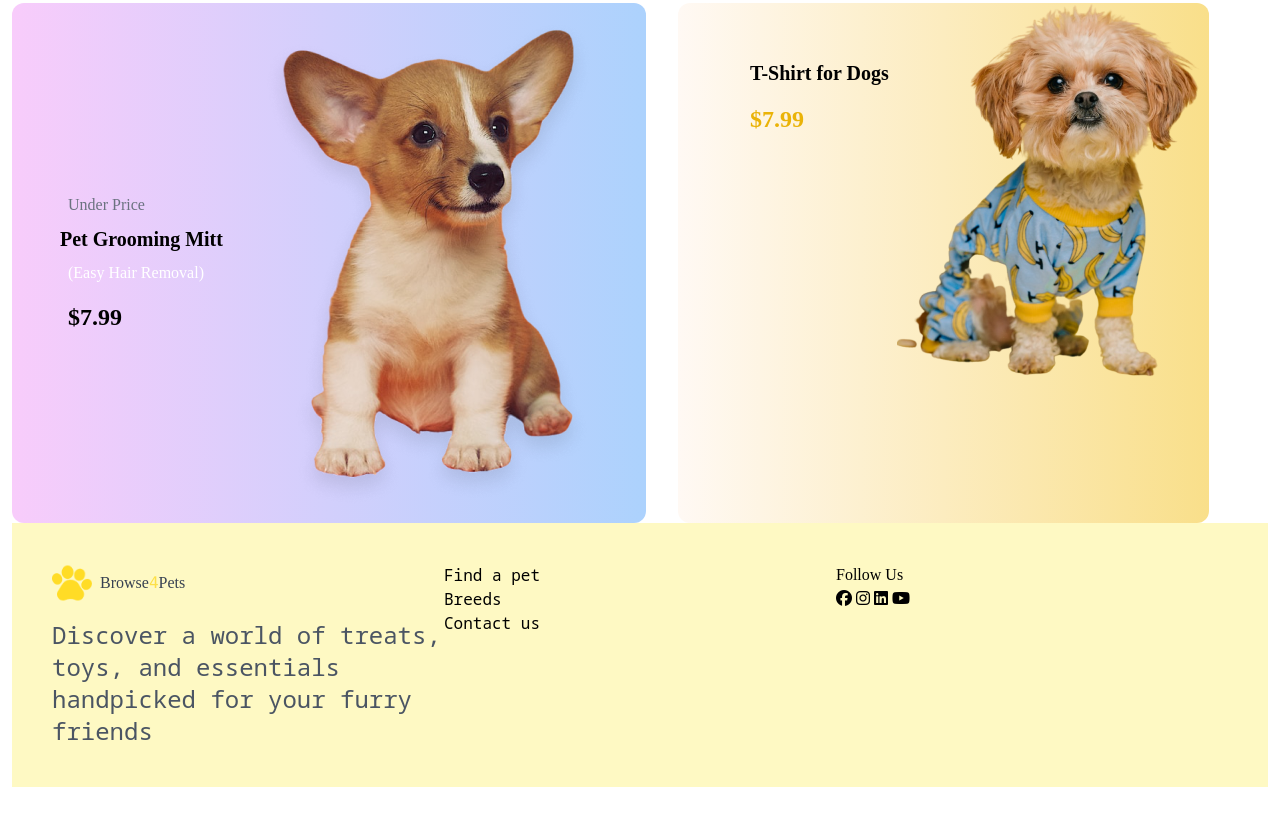
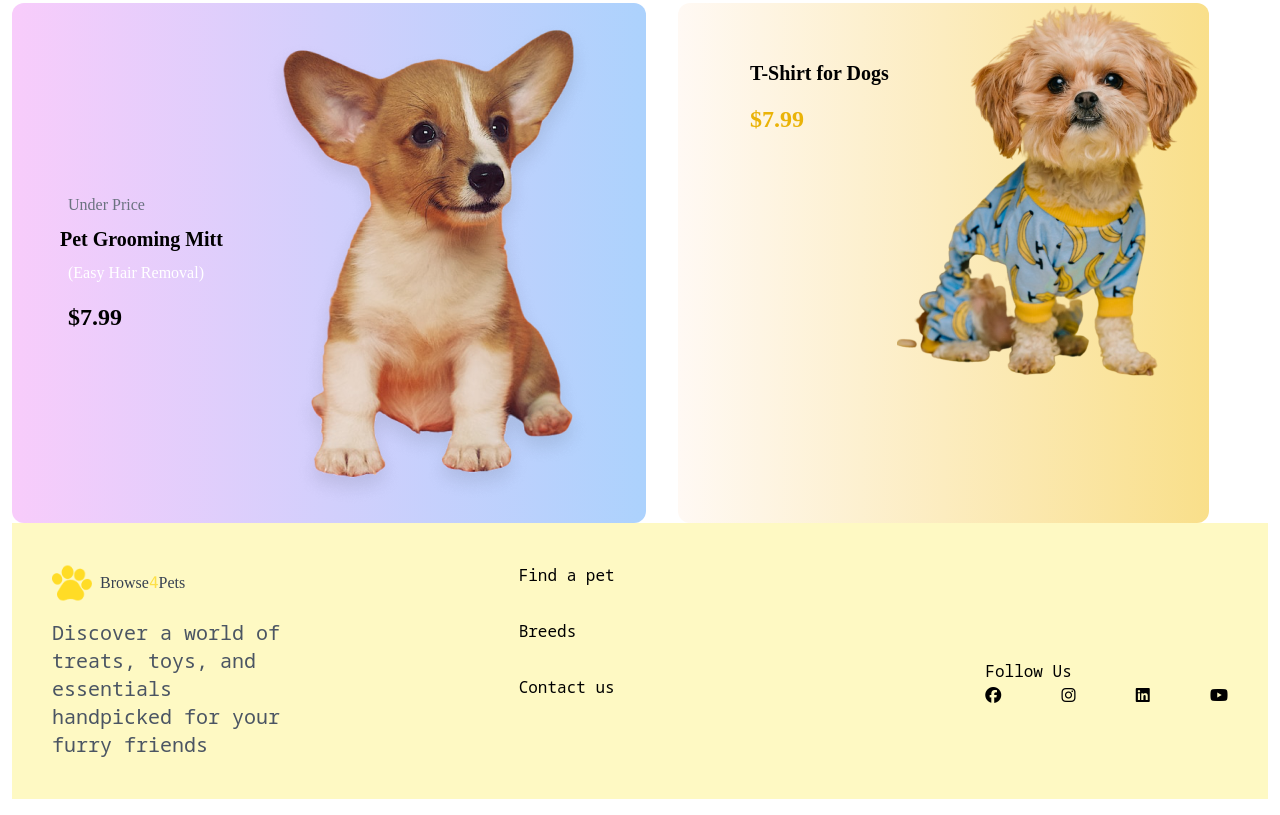
Before and after one commit to nobodip12/B11-A3-Living-Lab, a plain HTML site: page B11-A3-Living-Lab/index.html in a window 1280 px wide. Shown: the part 1682-2497 px from the top of the page. Drawn offline with nearby package versions, Linux system fonts and the light colour scheme; a web font is replaced by a local one.

Commit message:
footer section style complete

```diff
--- a/B11-A3-Living-Lab/index.html
+++ b/B11-A3-Living-Lab/index.html
@@ -454,7 +454,7 @@
     </main>
     <!-- Footer Section -->
     <footer class="footer bg-yellow-100 text-base-content p-10">
-      <div class="grid md:grid-cols-3 grid-cols-1">
+      <div class="grid md:grid-cols-3 grid-cols-1 md:gap-56 gap-6">
         <div>
         <!-- Browse part -->
         <div>
@@ -468,28 +468,28 @@
               Browse<samp class="text-yellow-300">4</samp>Pets
             </p>
           </div>
-          <p class="text-2xl font-Sora text-gray-600 mt-4">Discover a world of treats, toys, and essentials handpicked
+          <p class="text-xl font-Sora text-gray-600 mt-4">Discover a world of treats, toys, and essentials handpicked
             for your furry friends</p>
         </div>
           </div>
          <!-- link part -->
           <div>
             <div>
-            <ul class="font-Sora mx-auto">
-              <li><a>Find a pet</a></li>
-              <li><a>Breeds</a></li>
+            <ul class="font-Sora">
+              <li class="mb-8"><a>Find a pet</a></li>
+              <li class="mb-8"><a>Breeds</a></li>
               <li><a>Contact us</a></li>
             </ul>
           </div>
           </div>
           <!-- icon part -->
-           <div>
+           <div class="font-Sora md:mt-24">
             <p>Follow Us</p>
-            <div>
-              <a><i class="fa-brands fa-facebook"></i></a>
-              <a><i class="fa-brands fa-instagram"></i></a>
-              <a><i class="fa-brands fa-linkedin"></i></a>
-              <a><i class="fa-brands fa-youtube"></i></a>
+            <div class="flex justify-between">
+              <div><i class="fa-brands fa-facebook"></i></div>
+              <div><i class="fa-brands fa-instagram"></i></div>
+              <div><i class="fa-brands fa-linkedin"></i></div>
+              <div><i class="fa-brands fa-youtube"></i></div>
             </div>
            </div>
       </div>
```
